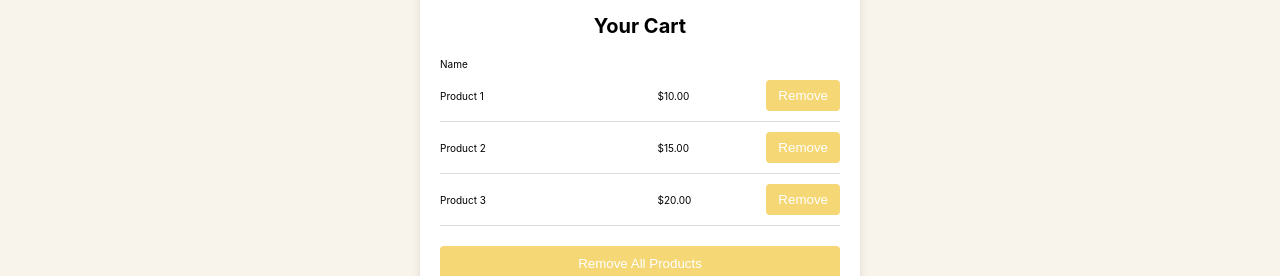
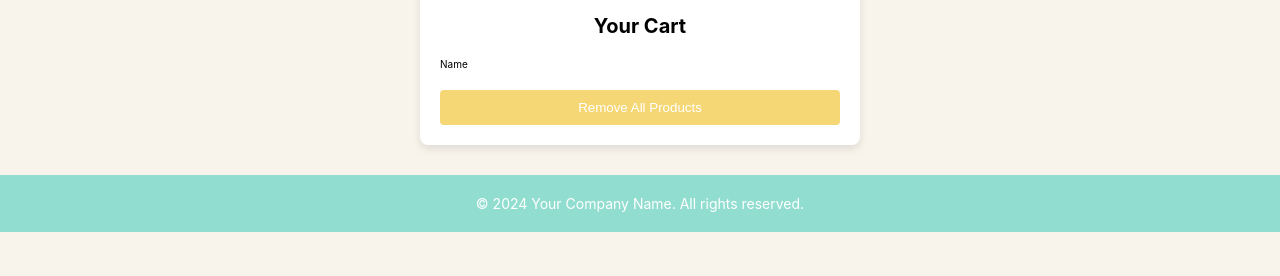
Before and after one commit to fatemeh-z7026/react-shopping-cart, a React (Create React App) app in the folder shoppingcart/: page / in a window 1280 px wide. Shown: the part 434-710 px from the top of the page. Built offline with nearby package versions, Linux system fonts and the light colour scheme.

Commit message:
generate selectedProduct

```diff
--- a/shoppingcart/src/components/Shop/CartProducts/CartProducts.js
+++ b/shoppingcart/src/components/Shop/CartProducts/CartProducts.js
@@ -1,31 +1,23 @@
 // CartProduct.js
 import "./CartProducts.css";
-import React, { Component } from 'react'
+import React, { Component } from "react";
 
 export default class CartProducts extends Component {
   render() {
     return (
-        <div className="cart-container">
+      <div className="cart-container">
         <h1>Your Cart</h1>Name
         <ul className="cart-items">
-            <li className="cart-item">
-                <span className="item-name">Product 1</span>
-                <span className="item-price">$10.00</span>
-                <button className="remove-item">Remove</button>
+          {this.props.addCartItem.map(item =>
+            <li key={item.id} className="cart-item">
+              <span className="item-name">{item.title}</span>
+              <span className="item-price">${item.price}</span>
+              <button className="remove-item">Remove</button>
             </li>
-            <li className="cart-item">
-                <span className="item-name">Product 2</span>
-                <span className="item-price">$15.00</span>
-                <button className="remove-item">Remove</button>
-            </li>
-            <li className="cart-item">
-                <span className="item-name">Product 3</span>
-                <span className="item-price">$20.00</span>
-                <button className="remove-item">Remove</button>
-            </li>
+          )}
         </ul>
         <button className="remove-all">Remove All Products</button>
-    </div>
-    )
+      </div>
+    );
   }
 }
--- a/shoppingcart/src/components/Shop/Products/Products.css
+++ b/shoppingcart/src/components/Shop/Products/Products.css
@@ -39,5 +39,5 @@
 }
 
 .add-button:hover {
-  background-color: #218838;
+  background-color: #f685cd;
 }
--- a/shoppingcart/src/components/Shop/Products/Products.js
+++ b/shoppingcart/src/components/Shop/Products/Products.js
@@ -3,13 +3,21 @@ import "./Products.css";
 import React, { Component } from "react";
 
 export default class Products extends Component {
+  addProduct(id) {
+    this.props.addPro(id);
+  }
   render() {
     return (
       <div className="product">
         <img src={this.props.img} alt="Product " className="product-image" />
         <h2 className="product-title">{this.props.title}</h2>
         <p className="product-price">${this.props.price}</p>
-        <button className="add-button">Add to Cart</button>
+        <button
+          className="add-button"
+          onClick={() => this.addProduct(this.props.id)}
+        >
+          Add to Cart
+        </button>
       </div>
     );
   }
--- a/shoppingcart/src/components/Shop/Shop.js
+++ b/shoppingcart/src/components/Shop/Shop.js
@@ -19,11 +19,19 @@ export default class Shop extends Component {
         { id: 6, title: "Album 6", price: 50, img: "Image/Album 6.Jpg" },
       ],
 
-      shoppingCart:[]
+      shoppingCart: [],
     };
+    this.addProductHandler = this.addProductHandler.bind(this);
   }
 
-
+  addProductHandler(proId) {
+    let selectedProduct = this.state.products.find((pro) => pro.id === proId);
+    if (selectedProduct) {
+      this.setState((prevState) => ({
+        shoppingCart: [...prevState.shoppingCart, selectedProduct],
+      }));
+    }
+  }
   render() {
     return (
       <>
@@ -32,12 +40,16 @@ export default class Shop extends Component {
         </div>
         <div className="pro-container">
           {this.state.products.map((product) => (
-            <Products key={product.id} {...product}  />
+            <Products
+              key={product.id}
+              {...product}
+              addPro={this.addProductHandler}
+            />
           ))}
         </div>
         <div>
           {" "}
-          <CartProducts />
+          <CartProducts addCartItem={this.state.shoppingCart} />
         </div>
         <div>
           {" "}
```
